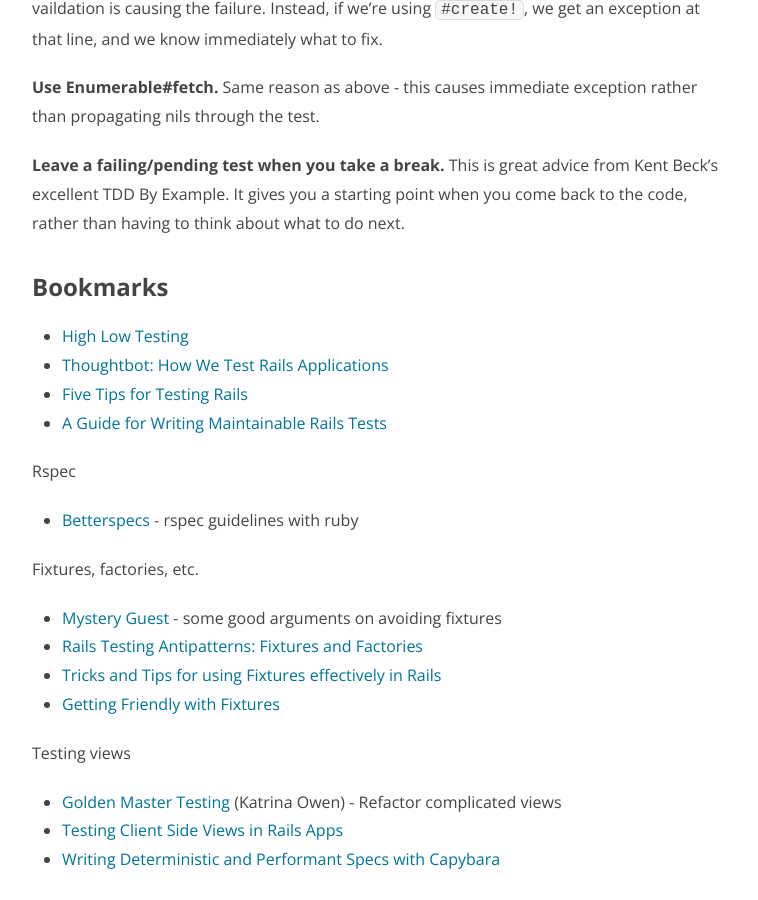
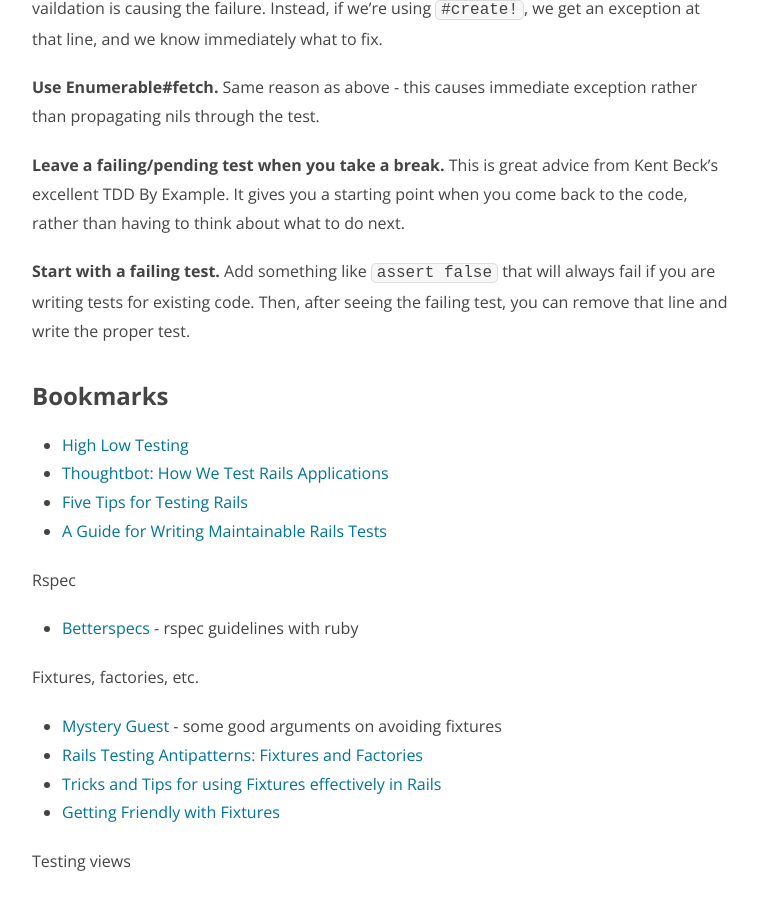
Before and after one commit to nithinbekal/nithinbekal.github.io, a Jekyll site: the page built from notes/rails-testing.md, in a window 1280 px wide and 900 px high, scrolled down 1575 px. Shown: the whole window, without its empty margins (258-1016 px from the left). Built offline with Jekyll 4.4.1, drawn with Linux system fonts in a browser that asks for light colours.

Commit message:
Rails testing tip

```diff
--- a/notes/rails-testing.md
+++ b/notes/rails-testing.md
@@ -79,6 +79,13 @@
 It gives you a starting point when you come back to the code,
 rather than having to think about what to do next.
 
+**Start with a failing test.**
+Add something like `assert false`
+that will always fail
+if you are writing tests for existing code.
+Then, after seeing the failing test,
+you can remove that line and write the proper test.
+
 ## Bookmarks
 
 - [High Low Testing](http://mikepackdev.com/blog_posts/39-high-low-testing)
```
